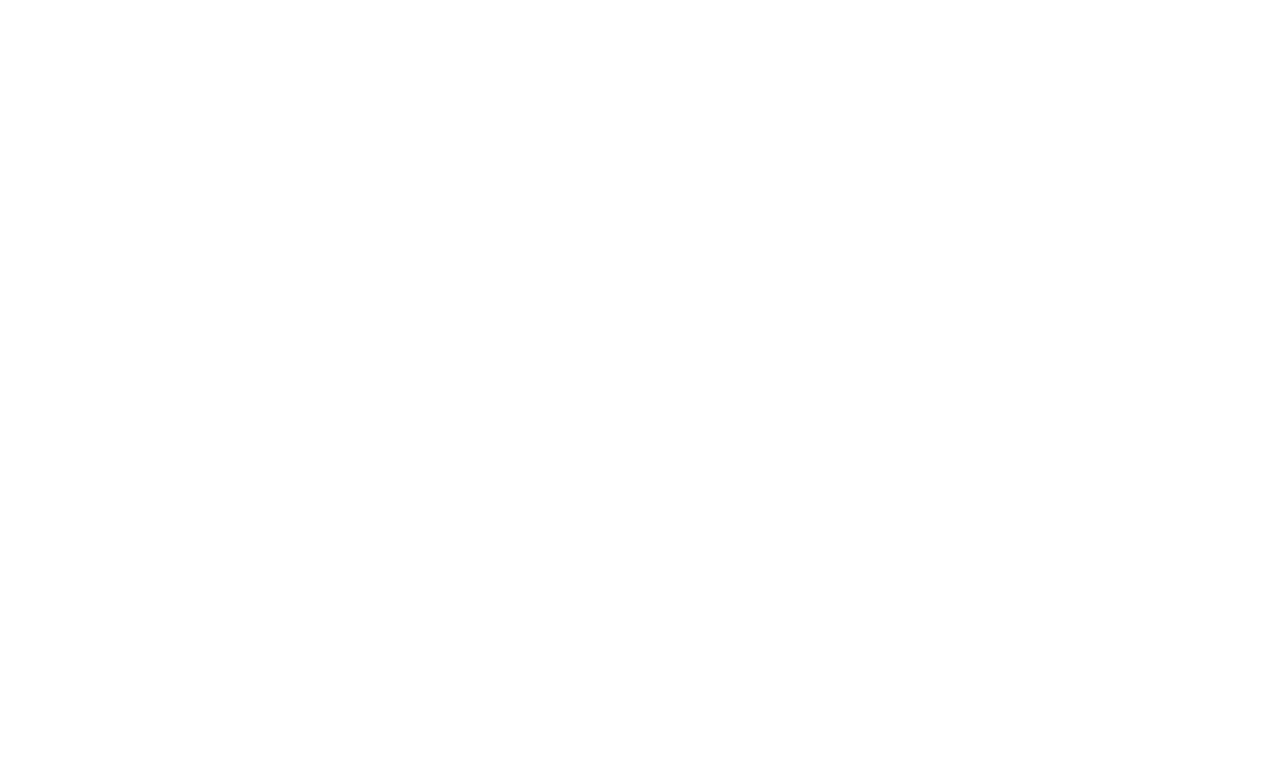
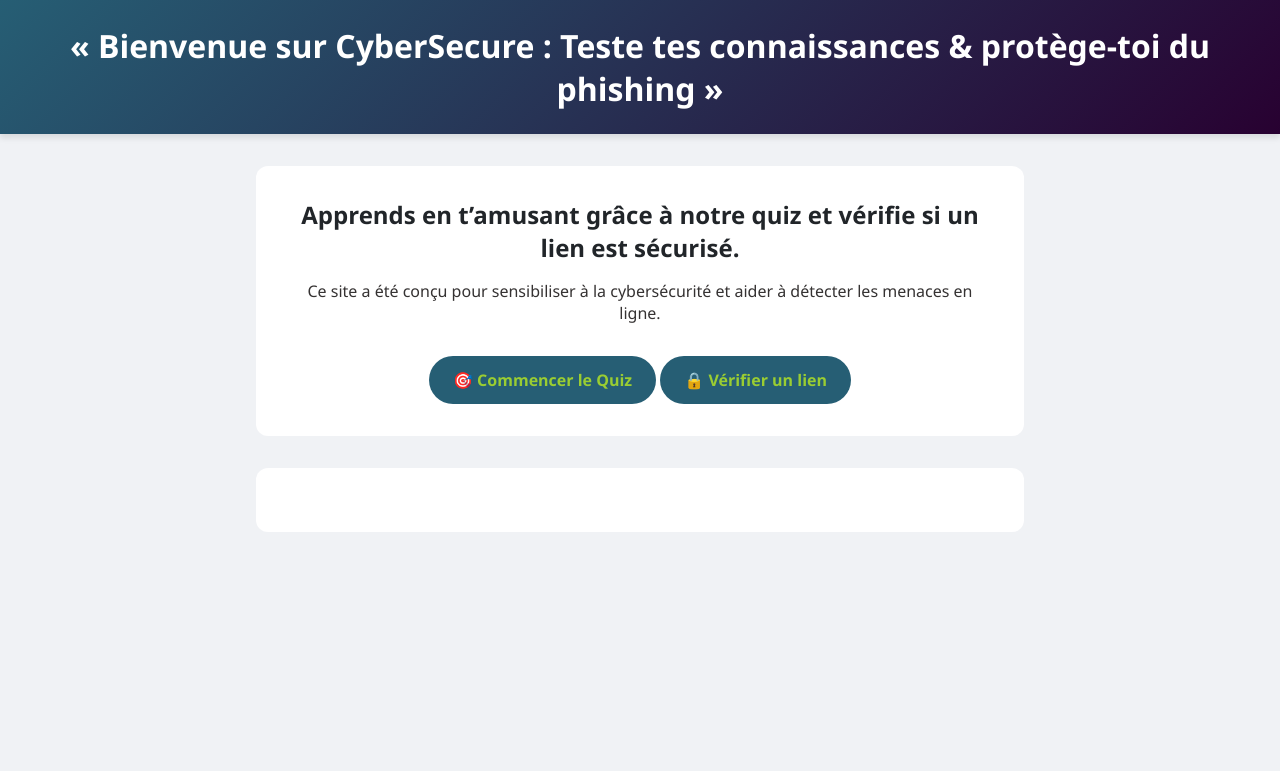
Before and after one commit to M4dnolyn/CyberSecure-Quiz-Anti-Phishing-Tool, a plain HTML site: page index.html in a window 1280 px wide. Drawn offline with Linux system fonts and the light colour scheme.

Commit message:
first commit

```diff
--- a/index.html
+++ b/index.html
@@ -3,7 +3,44 @@
   <head>
     <meta charset="UTF-8" />
     <meta name="viewport" content="width=device-width, initial-scale=1.0" />
-    <title>hello</title>
+    <title>CyberSecure-Quiz-Anti-Phishing-Tool</title>
+    <link rel="stylesheet" href="style.css" />
+    <script type="module" src="script.js"></script>
   </head>
-  <body></body>
+  <body>
+    <header>
+      <h1>
+        « Bienvenue sur CyberSecure : Teste tes connaissances & protège-toi du
+        phishing »
+      </h1>
+    </header>
+    <div class="container">
+      <!--Ecran d'acceuil-->
+      <div class="card welcome-screen" id="welcomeScreen">
+        <h2>
+          Apprends en t’amusant grâce à notre quiz et vérifie si un lien est
+          sécurisé.
+        </h2>
+        <p>
+          Ce site a été conçu pour sensibiliser à la cybersécurité et aider à
+          détecter les menaces en ligne.
+        </p>
+        <button class="btn btn-primary" id="startQuizBtn">
+          🎯 Commencer le Quiz
+        </button>
+        <button class="btn btn-secondary" id="startControlBtn">
+          🔒 Vérifier un lien
+        </button>
+      </div>
+      <div>
+        <!--Ecran de quiz-->
+        <div class="card quiz-screen hidden" id="quizScreen">
+          <div class="progress-bar">
+            <div class="progress" id="progressBar"></div>
+          </div>
+          <div class="question-text" id="questionText"></div>
+        </div>
+      </div>
+    </div>
+  </body>
 </html>
--- a/style.css
+++ b/style.css
@@ -0,0 +1,105 @@
+/*Variables CSS pour une gestion facile des couleurs on utilise :root pour les variables globales
+*/
+
+:root {
+  --primary: #265e74;
+  --secondary: #280131;
+  --success: #b62faf;
+  --danger: #f72585;
+  --light: #f8f9fa;
+  --dark: #212529;
+}
+
+/* Réinstialisation des styles par defaut des navigateurs */
+* {
+  margin: 0;
+  padding: 0;
+  box-sizing: border-box;
+  font-family: "Segoe UI";
+
+  /*Styles de base pour */
+}
+body {
+  background-color: #f0f2f5;
+  color: var(--dark);
+  min-height: 100vh;
+  display: flex;
+  flex-direction: column;
+}
+/* En-tete de la page */
+header {
+  background: linear-gradient(135deg, var(--primary), var(--secondary));
+  color: white;
+  padding: 1.5rem;
+  text-align: center;
+  box-shadow: 0 4px 6px rgba(0, 0, 0, 0.1);
+}
+
+/* Conteneur principal */
+.container {
+  max-width: 800px;
+  margin: 2rem auto;
+  padding: 0 1rem;
+  flex: 1;
+}
+
+.card {
+  background: white;
+  border-radius: 12px;
+  padding: 2rem;
+  box-shadow: 0 6px 15 px rgba(0, 0, 0, 0.1);
+  margin-bottom: 2rem;
+  transition: transform 0.3s ease;
+}
+
+.card: :hover {
+  transform: translateY(-5px);
+}
+
+/*Alignement du texte au centre pour les écrans */
+.welcome-screen {
+  text-align: center;
+}
+.welcome-screen h2 {
+  margin-bottom: 1rem;
+  color: var(rgb(238, 255, 0));
+}
+
+.welcome-screen p {
+  margin-bottom: 2rem;
+  color: #353232;
+}
+
+/* Styles de bases pour les boutons */
+.btn {
+  padding: 0.8rem 1.5rem;
+  border: none;
+  border-radius: 50px;
+  font-size: 1rem;
+  font-weight: 600;
+  cursor: pointer;
+  transition: all 0.3s ease;
+}
+
+.btn-primary {
+  background: var(--primary);
+  color: yellowgreen;
+}
+
+.btn-primary :hover {
+  background: var(--secondary);
+  transform: translateY(-2px);
+  box-shadow: 0 4px 8px rgba(41, 104, 163, 0.2);
+}
+
+.btn-secondary {
+  background: var(--primary);
+  color: yellowgreen;
+}
+
+.btn-secondary :hover {
+  background: var(--secondary);
+  transform: translateY(-2px);
+  box-shadow: 0 4px 8px rgba(41, 104, 163, 0.2);
+}
+rgb
```
